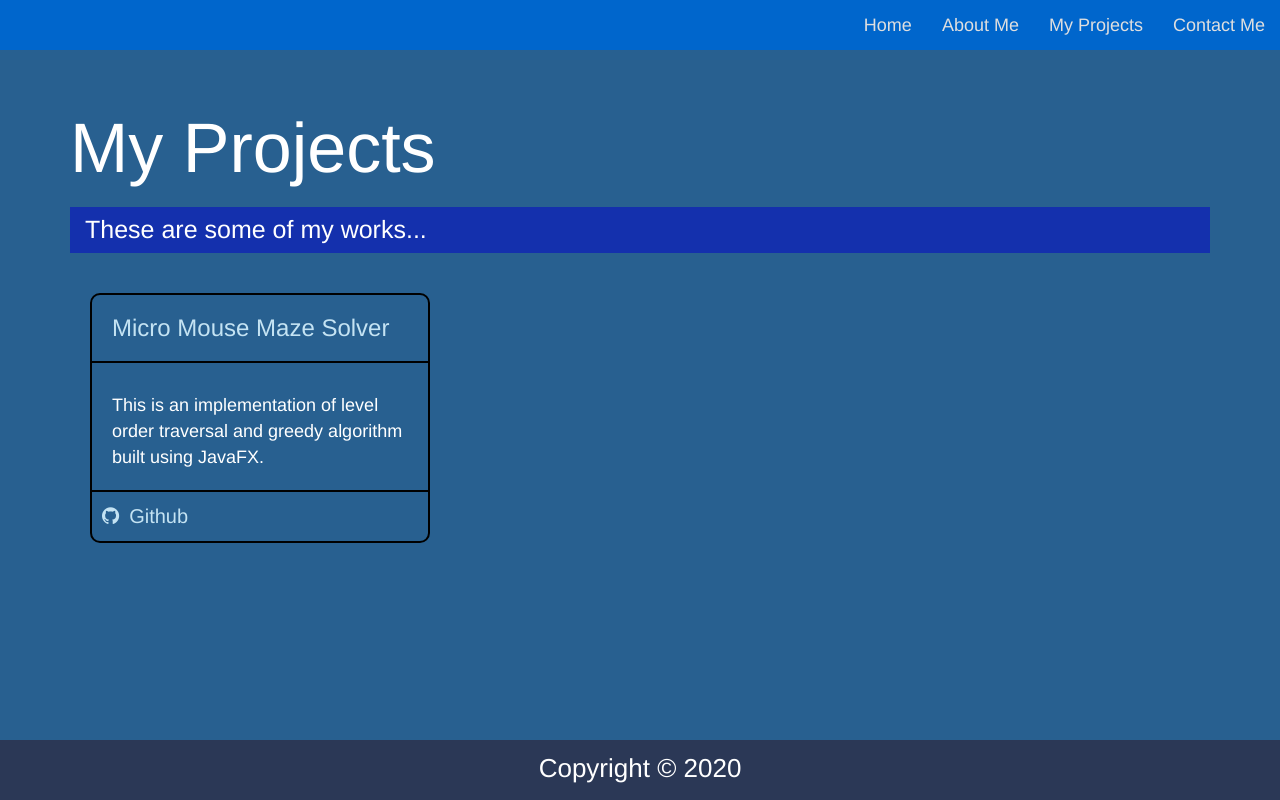
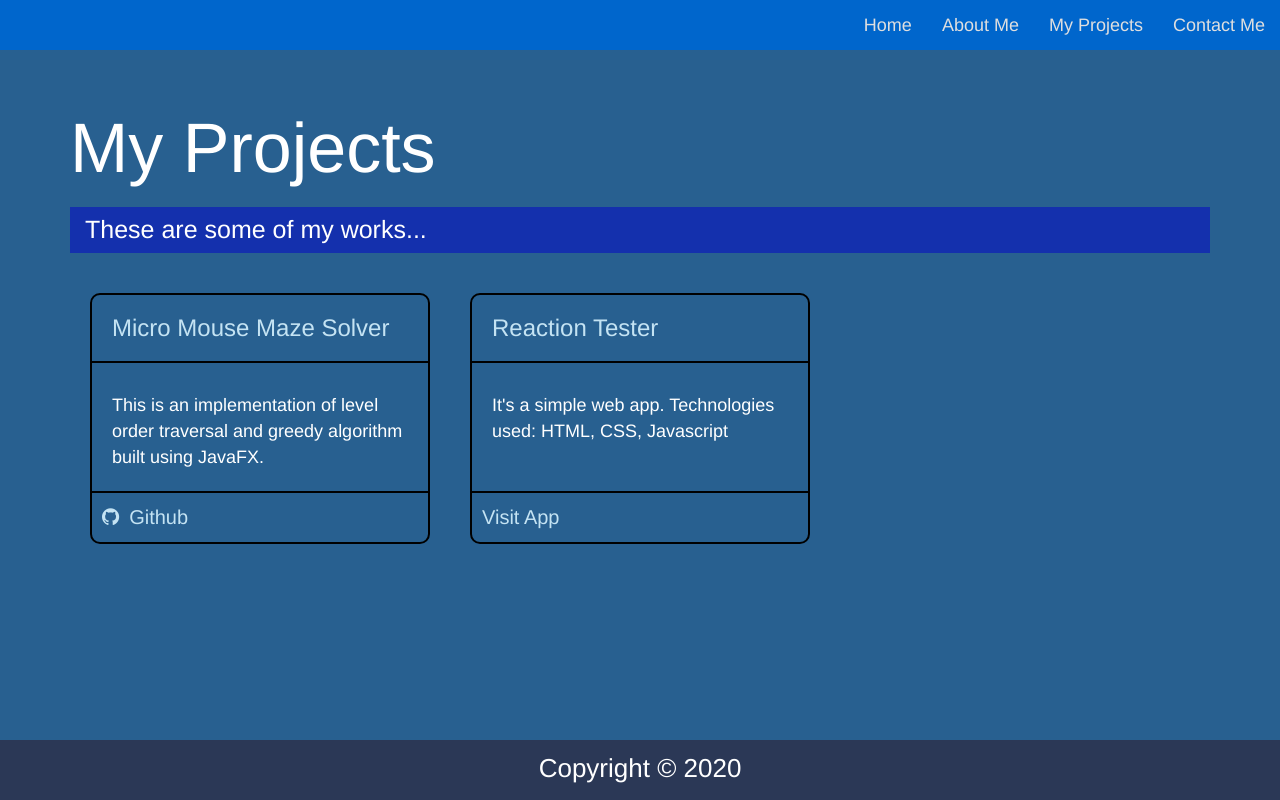
Before and after one commit to Baishalee98/portfolio, a plain HTML site: page projects.html in a window 1280 px wide. Drawn offline with Linux system fonts and the light colour scheme.

Commit message:
Adding new project

```diff
--- a/projects.html
+++ b/projects.html
@@ -56,7 +56,20 @@
 
             </div>
 
+            <div class="">
+                <div class="col-sm-offset-2 col-xs-12 col-sm-8 col-sm-offset-2 col-md-offset-0 col-md-6 col-md-offset-0 col-lg-4 project_div">
+                    <div>
+                        <h3>Reaction Tester</h3>
+                        <p>It's a simple web app. Technologies used: HTML, CSS, Javascript</p>
+                        <a href="https://baishalee98.github.io/Reaction_tester/" target="_blank">Visit App</a>
+                    </div>
+                </div>
+
+            </div>
+
         </div>
+
+
 
 
         <!------footer----->
--- a/style.css
+++ b/style.css
@@ -224,10 +224,12 @@ a.nav_item:hover {
 
 .project_div {
     padding: 20px 20px;
+
 }
 .project_div div {
     border: 2px solid black;
     border-radius: 10px;
+
 }
 .project_div h3 {
     border-bottom: 2px solid black;
@@ -238,6 +240,7 @@ a.nav_item:hover {
     border-bottom: 2px solid black;
     padding: 20px 20px 20px 20px;
     font-size: 18px;
+    height: 120px;
 }
 .project_div i {
     padding-right: 10px;
@@ -250,6 +253,7 @@ a.nav_item:hover {
     text-decoration: none;
     font-size: 20px;
 }
+
 .project_div a:hover {
     color: #ffff66;
 }
```
